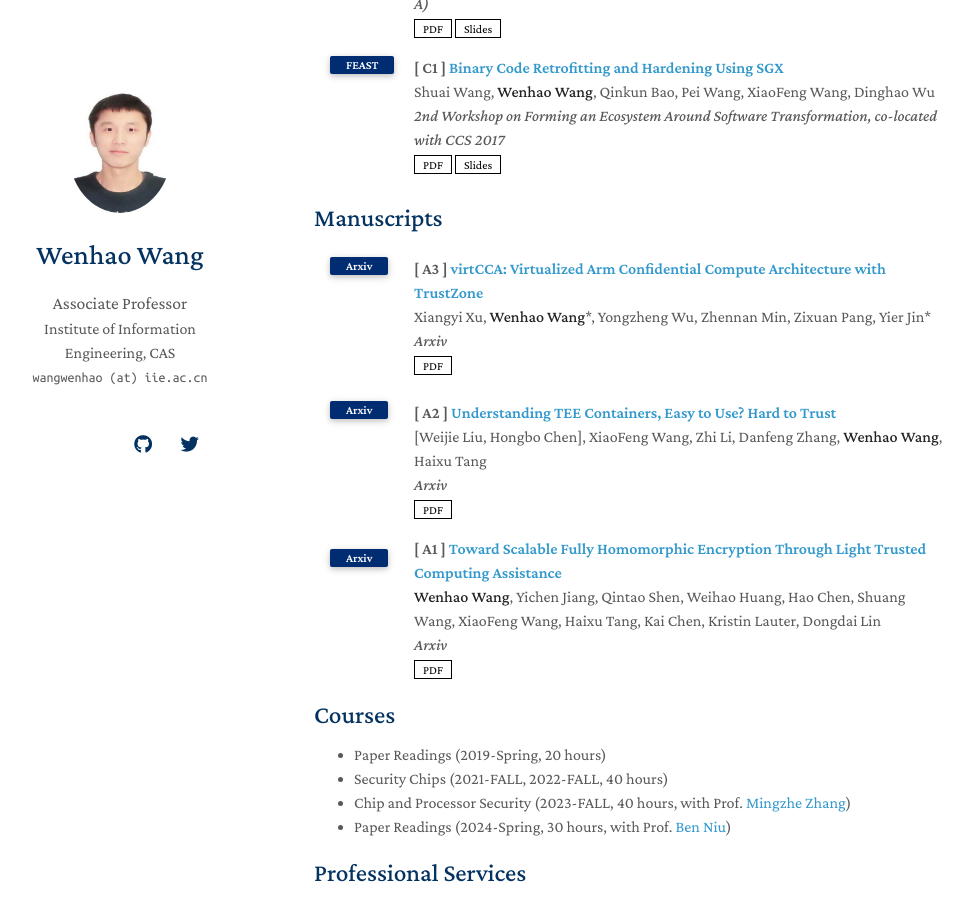
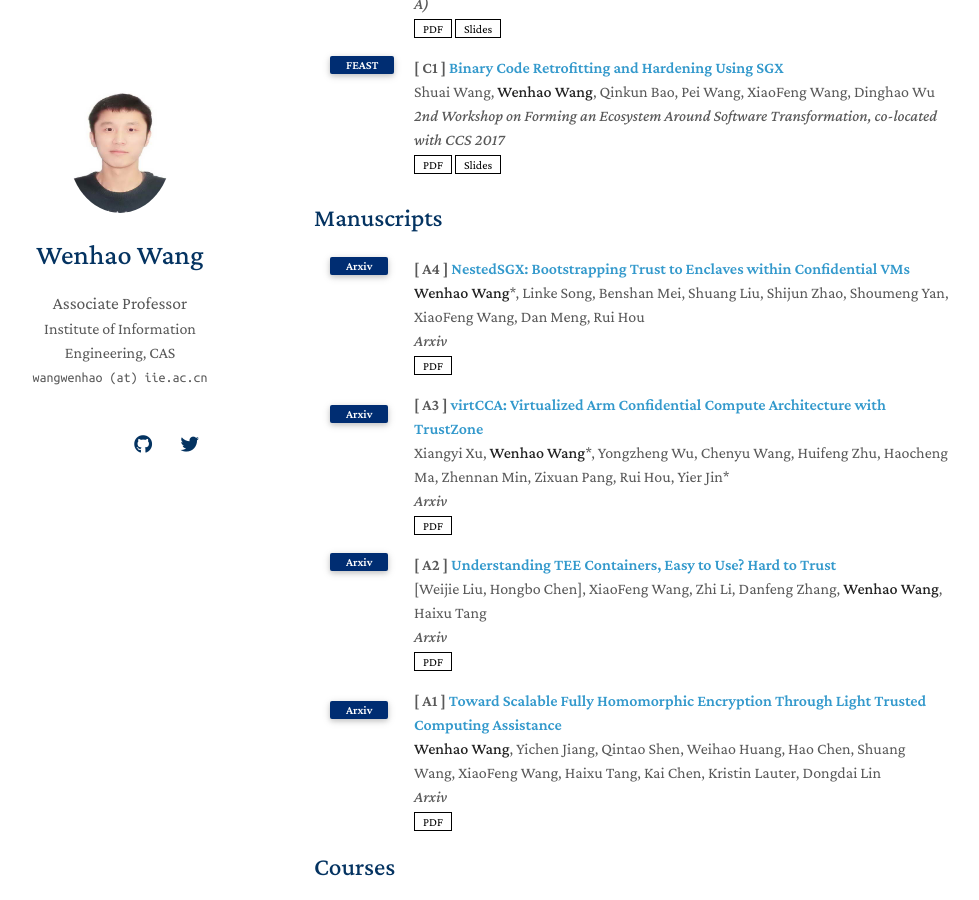
Before and after one commit to heartever/heartever.github.io, a Jekyll site: the page built from index.md, in a window 1280 px wide and 900 px high, scrolled down 3785 px. Shown: the whole window, without its empty margins (156-1135 px from the left). Built offline with Jekyll 4.4.1, drawn with Linux system fonts in a browser that asks for light colours; nearby versions of some CDN libraries; a style sheet for code colours, icons or effects is not loaded; our own code applies the rules of GitHub Pages for plain Markdown files.

Commit message:
update pub

```diff
--- a/_data/manuscripts.yml
+++ b/_data/manuscripts.yml
@@ -1,6 +1,12 @@
 main:
+  - title: "NestedSGX: Bootstrapping Trust to Enclaves within Confidential VMs"
+    authors: <strong>Wenhao Wang</strong>*,  Linke Song, Benshan Mei, Shuang Liu, Shijun Zhao, Shoumeng Yan, XiaoFeng Wang, Dan Meng, Rui Hou
+    conference_short: Arxiv
+    conference: Arxiv
+    pdf: https://arxiv.org/pdf/2402.11438.pdf
+
   - title: "virtCCA: Virtualized Arm Confidential Compute Architecture with TrustZone"
-    authors: Xiangyi Xu, <strong>Wenhao Wang</strong>*, Yongzheng Wu, Zhennan Min, Zixuan Pang, Yier Jin*
+    authors: Xiangyi Xu, <strong>Wenhao Wang</strong>*, Yongzheng Wu, Chenyu Wang, Huifeng Zhu, Haocheng Ma, Zhennan Min, Zixuan Pang, Rui Hou, Yier Jin*
     conference_short: Arxiv
     conference: Arxiv
     pdf: https://arxiv.org/pdf/2306.11011.pdf
```
